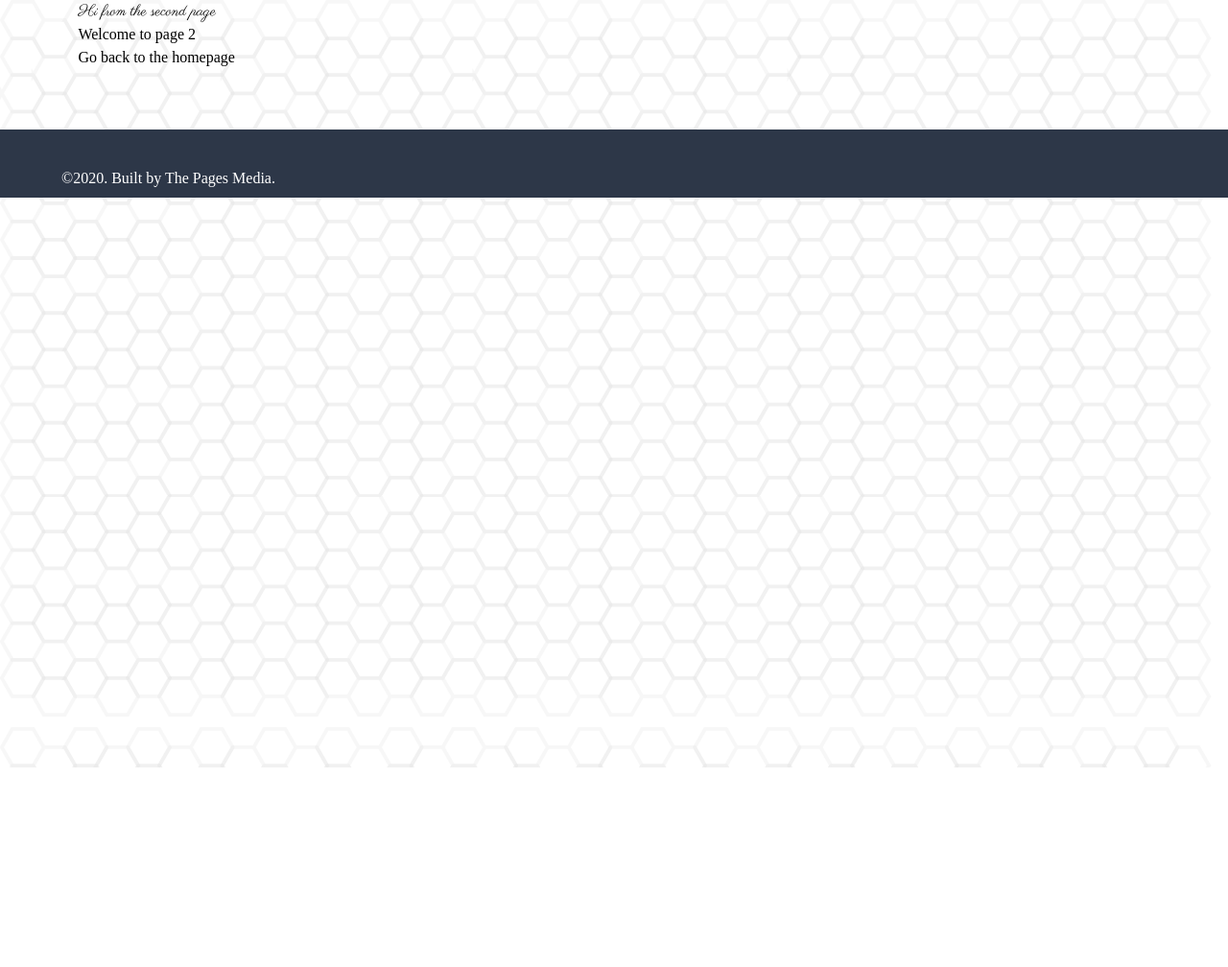
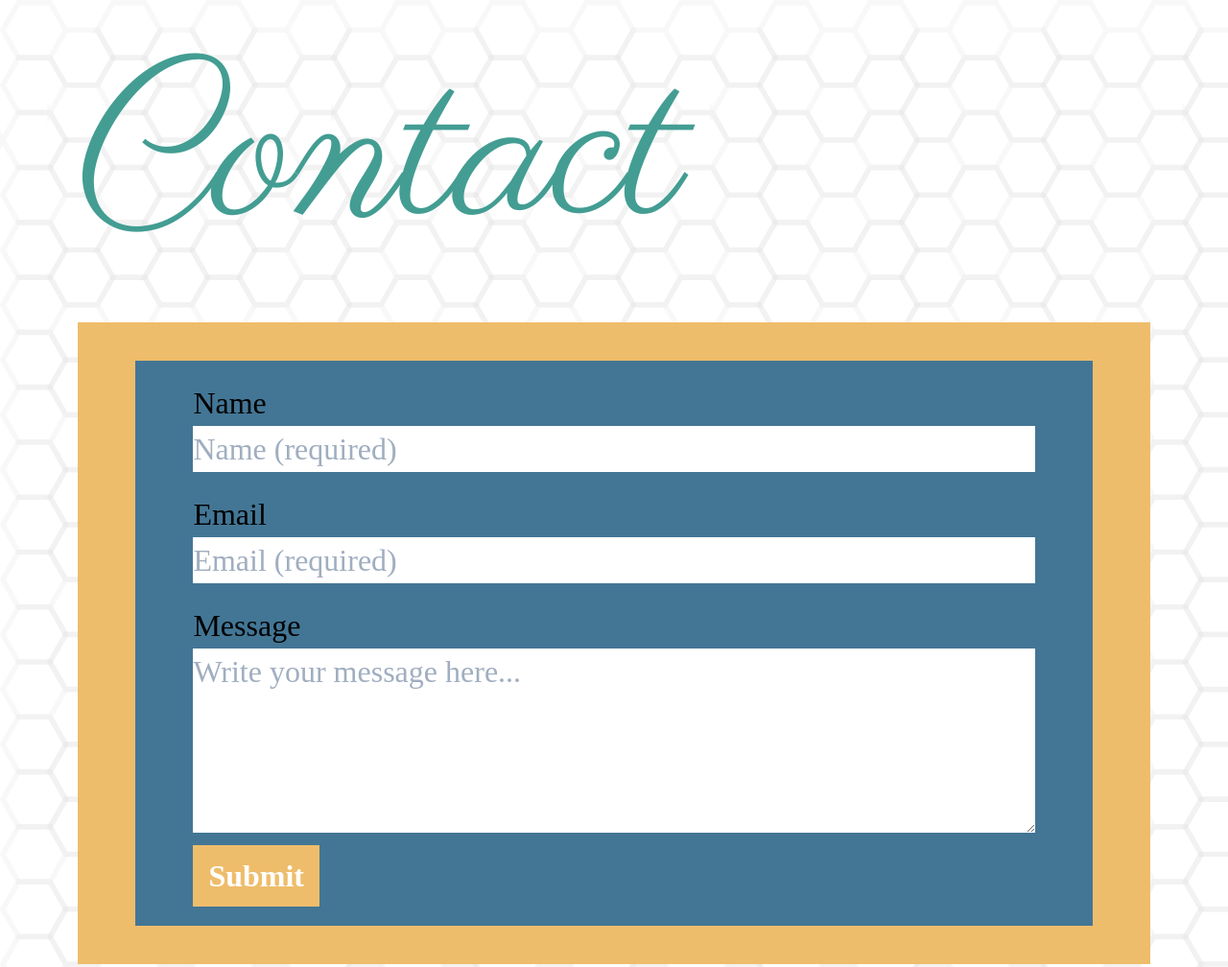
Before and after one commit to tpage99/the-hive, a Gatsby site: page /contact in a window 1280 px wide. Shown: the top 1008 px of the page at 96% size. Before the commit the page ends 800 px from the top, so only its background shows below. Built offline with nearby package versions, Linux system fonts and the light colour scheme; Gatsby itself is replaced by a stand-in of ours; a web font is replaced by a local one.

Commit message:
all the pages and all the basics baby

```diff
--- a/src/pages/contact.js
+++ b/src/pages/contact.js
@@ -1,16 +1,87 @@
 import React from "react"
-import { Link } from "gatsby"
 
 import Layout from "../components/layout"
 import SEO from "../components/seo"
 
-const Contact = () => (
+const ContactPage = () => (
   <Layout>
-    <SEO title="Page two" />
-    <h1>Hi from the second page</h1>
-    <p>Welcome to page 2</p>
-    <Link to="/">Go back to the homepage</Link>
+    <SEO title="Contact" />
+    <h1 className="text-hGreen text-6xl md:text-header lg:text-bigHeader mb-0 pb-0">
+      Contact
+    </h1>
+    <form
+      className="bg-hYellow py-5 px-10 mt-0"
+      name="contact"
+      method="POST"
+      action="/success"
+      data-netlify-honeypot="bot-field"
+      data-netlify="true"
+    >
+      <div className="hidden">
+        <label>
+          Don’t fill this out if you're human:
+          <input type="hidden" name="form-name" value="contact" />
+        </label>
+      </div>
+      <div className="bg-mBlue m-5 p-5 text-xl">
+        <div>
+          <div className="block px-10">
+            <label htmlFor="name">Name</label>
+          </div>
+          <div className="block px-10">
+            <input
+              type="text"
+              name="name"
+              id="name"
+              placeholder="Name (required)"
+              aria-required="true"
+              required
+              className="w-full"
+            />
+          </div>
+        </div>
+        <div>
+          <div className="block px-10 pt-5">
+            <label htmlFor="email">Email</label>
+          </div>
+          <div className="block px-10">
+            <input
+              type="email"
+              name="email"
+              id="email"
+              placeholder="Email (required)"
+              aria-required="true"
+              required
+              className="w-full"
+            />
+          </div>
+        </div>
+        <div>
+          <div className="block px-10 pt-5">
+            <label htmlFor="message">Message</label>
+          </div>
+          <div className="block px-10">
+            <textarea
+              name="text-field"
+              rows="4"
+              id="message"
+              placeholder="Write your message here..."
+              className="w-full"
+            />
+          </div>
+        </div>
+        <div className="px-10">
+          <button
+            type="submit"
+            aria-label="submit form"
+            className="bg-hYellow hover:bg-orange-300 text-white text-xl font-bold py-2 px-4"
+          >
+            Submit
+          </button>
+        </div>
+      </div>
+    </form>
   </Layout>
 )
 
-export default Contact
+export default ContactPage
--- /dev/null
+++ b/src/pages/success.js
@@ -0,0 +1,44 @@
+import React from "react"
+import { Link } from "gatsby"
+
+import Layout from "../components/layout"
+import SEO from "../components/seo"
+
+const SuccessPage = () => (
+  <Layout>
+    <SEO title="Success" />
+    <h1 className="text-hGreen text-6xl md:text-header lg:text-bigHeader pb-4">
+      The Hive
+    </h1>
+    <div className="relative -m-8 md:-m-12 lg:-m-24 lg:-mr-10">
+      <p className="absolute top-0 right-0">
+        <span className="border-b-8 border-t-8 border-hGreen text-lg md:text-xl lg:text-2xl">
+          Opening March 2021
+        </span>
+      </p>
+    </div>
+    <div className="pt-8 md:pt-12 lg:pt-20 leading-tight">
+      <h1 className="text-center text-5xl text-bold pb-8">
+        Your Form Was Successfully Submitted!
+      </h1>
+      <p className="text-xl pb-8">
+        Thank you for contacting us. Someone will reach out to you shortly.
+        Until then, feel free to continue browsing our website by returning to
+        the{" "}
+        <Link to="/" className="underline">
+          Home page
+        </Link>{" "}
+        or visit our{" "}
+        <a
+          href="https://www.facebook.com/HiveoftheOzarks/"
+          className="underline"
+        >
+          Facebook page
+        </a>
+        .
+      </p>
+    </div>
+  </Layout>
+)
+
+export default SuccessPage
--- a/tailwind.config.js
+++ b/tailwind.config.js
@@ -1,5 +1,5 @@
 module.exports = {
-  purge: [],
+  purge: ["./src/**/*.js", "./src/**/*.jsx"],
   theme: {
     fontFamily: {
       display: ["Parisienne", "cursive"],
```
